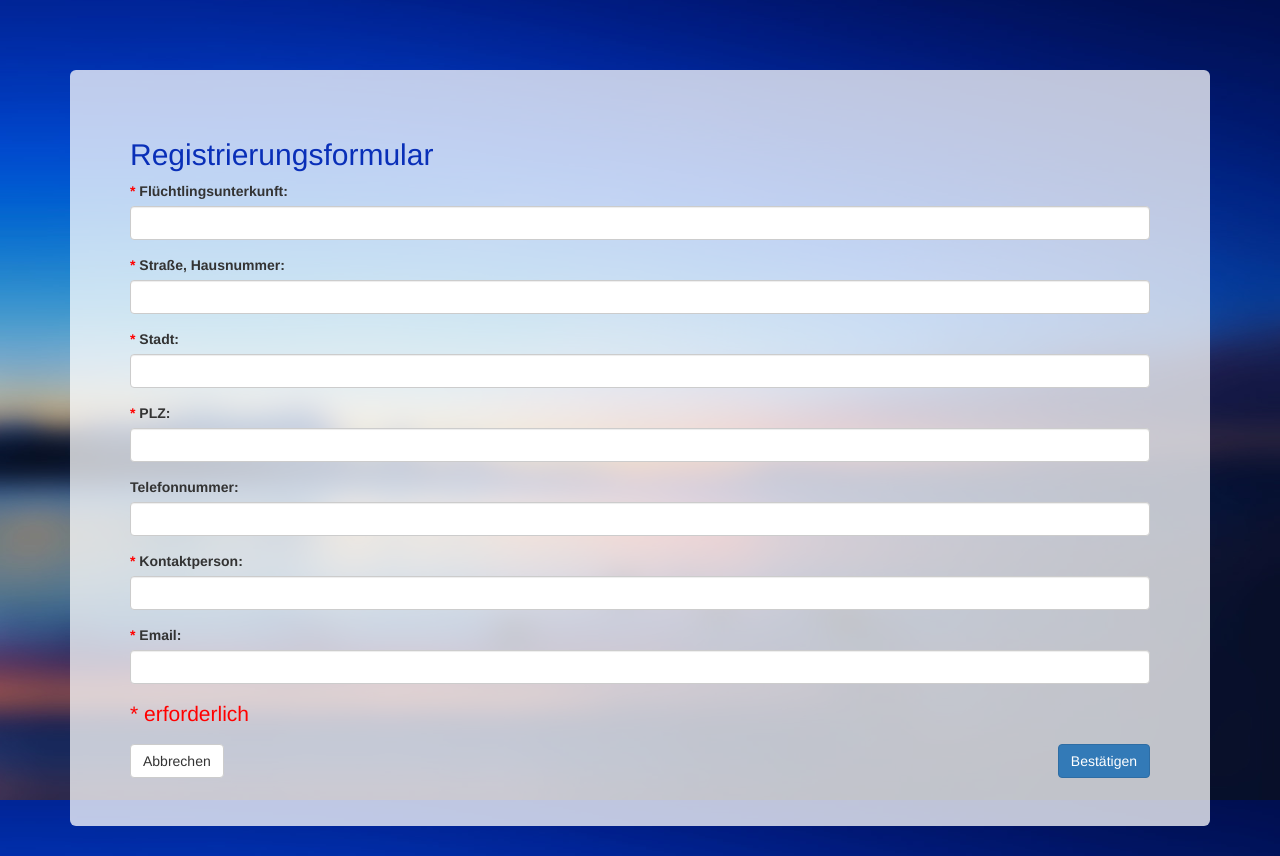
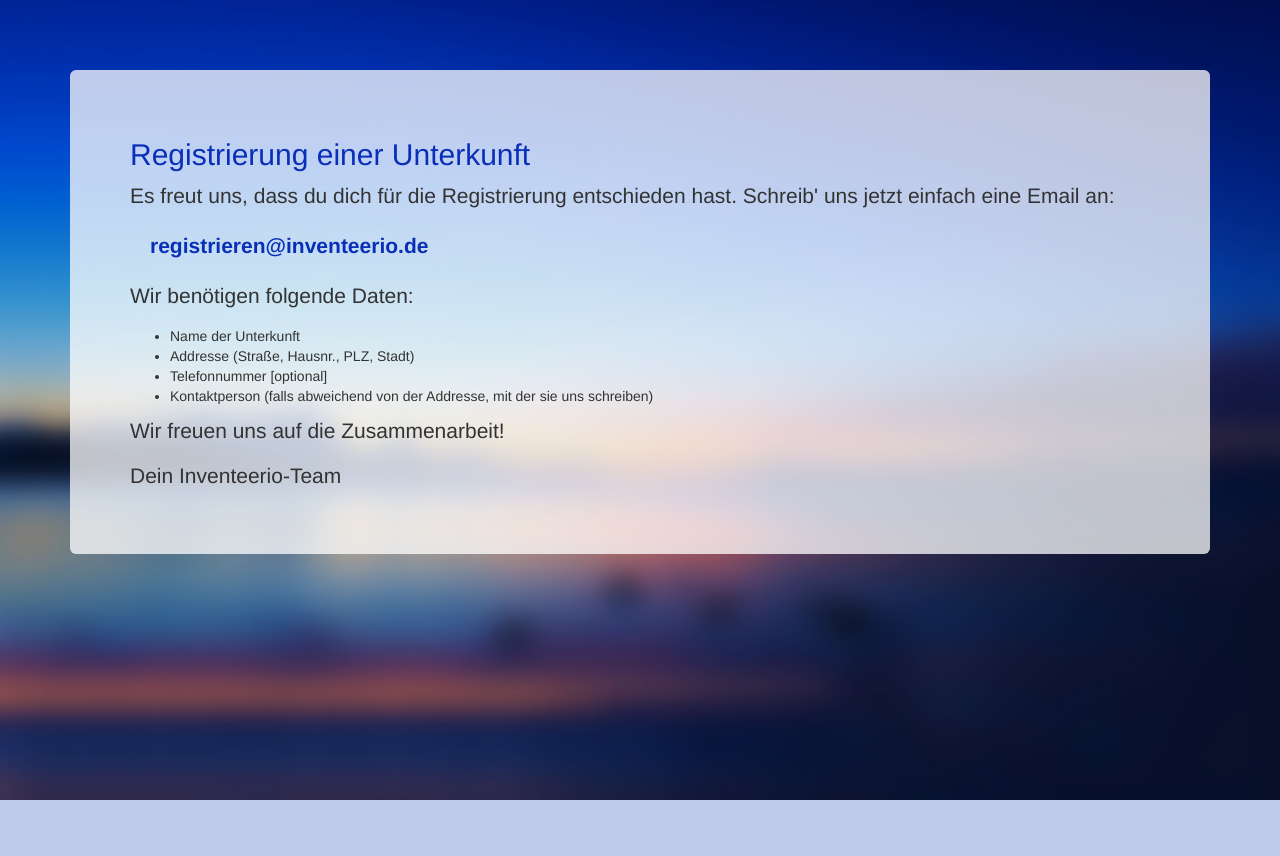
Before and after one commit to TazDingoOG/Hack4Good2015, a PHP site: page /register in a window 1280 px wide. After the commit the page ends 800 px from the top, so only its background shows below. Run offline with PHP 8.4, Linux system fonts and the light colour scheme; data comes from the database, SQL or seed files in the repository; some libraries are stand-ins or nearby versions.

Commit message:
Temporary registration via email

```diff
--- a/static/css/registration_formular.css
+++ b/static/css/registration_formular.css
@@ -18,3 +18,11 @@ label span, .required {
 input.btn {
     float: right;
 }
+
+a.email {
+    color: #092fb8;
+    display: block;
+    font-size: 1.5em;
+    font-weight: bold;
+    margin: 20px;
+}
--- a/templates/registration_formular.html.twig
+++ b/templates/registration_formular.html.twig
@@ -11,7 +11,24 @@
 {% block body %}
     <div class="container">
         <div class="jumbotron transparent-background register-form">
-            <h2 class="fontblue">Registrierungsformular</h2>
+
+            <!-- temporäre Registrierung per E-Mail -->
+            <h2 class="fontblue">Registrierung einer Unterkunft</h2>
+
+            <p>Es freut uns, dass du dich für die Registrierung entschieden hast. Schreib' uns jetzt einfach eine Email an:</p>
+            <a class="email" href="mailto:registrieren@inventeerio.de">registrieren@inventeerio.de</a>
+            <p>Wir benötigen folgende Daten:</p>
+            <ul>
+                <li>Name der Unterkunft</li>
+                <li>Addresse (Straße, Hausnr., PLZ, Stadt)</li>
+                <li>Telefonnummer [optional]</li>
+                <li>Kontaktperson (falls abweichend von der Addresse, mit der sie uns schreiben)</li>
+            </ul>
+            <p>Wir freuen uns auf die Zusammenarbeit!</p>
+            <p>Dein Inventeerio-Team</p>
+
+
+            {# <h2 class="fontblue">Registrierungsformular</h2>
 
             <form role="form" name="registration" onsubmit="return formValidation();" method="POST" action="/register">
 
@@ -75,7 +92,7 @@
                 <input type="submit" name="submit" value="Bestätigen" class="btn btn-primary"/>
                 <a href="/"><button type="button" class="btn btn-default">Abbrechen</button></a> <!-- send back to homepage -->
 
-            </form>
+            </form> #}
         </div>
     </div>
 {% endblock %}
```
